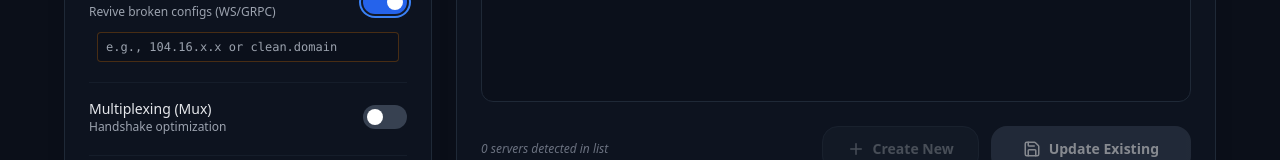
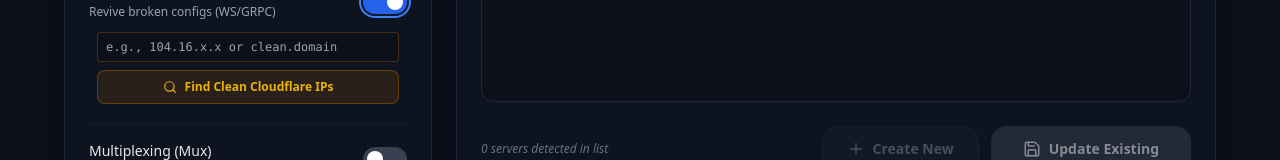
Before and after one commit to amiralysaleh/V2ray-Sub-EXC, a React (Vite) app: page / in a window 1280 px wide. Both pictures are taken after a click on the button 385 px from the left and 446 px from the top of the page. Shown: the part 444-604 px from the top of the page. Built offline with nearby package versions, Linux system fonts and the light colour scheme; no server answers.

Commit message:
Add link to find Clean Cloudflare IPs
Added a link to find Clean Cloudflare IPs with a styled button.

```diff
--- a/App.tsx
+++ b/App.tsx
@@ -231,6 +231,15 @@ const App: React.FC = () => {
                         onChange={(e) => setOptions({...options, customCDN: e.target.value})}
                         className="w-full bg-gray-950/50 border border-yellow-800/50 rounded px-2 py-1.5 text-xs text-yellow-300 font-mono outline-none focus:border-yellow-500/50"
                       />
+                    <a
+                      href="https://drunkleen.github.io/ip-scanner/"
+                      target="_blank"
+                      rel="noopener noreferrer"
+                      className="flex items-center justify-center gap-2 w-full py-2 bg-yellow-900/30 hover:bg-yellow-900/50 border border-yellow-700/50 rounded-lg text-xs text-yellow-500 font-bold transition-all"
+                    >
+                      <Search size={14} />
+                      Find Clean Cloudflare IPs
+                    </a>
                   </div>
                 )}
               </div>
```
